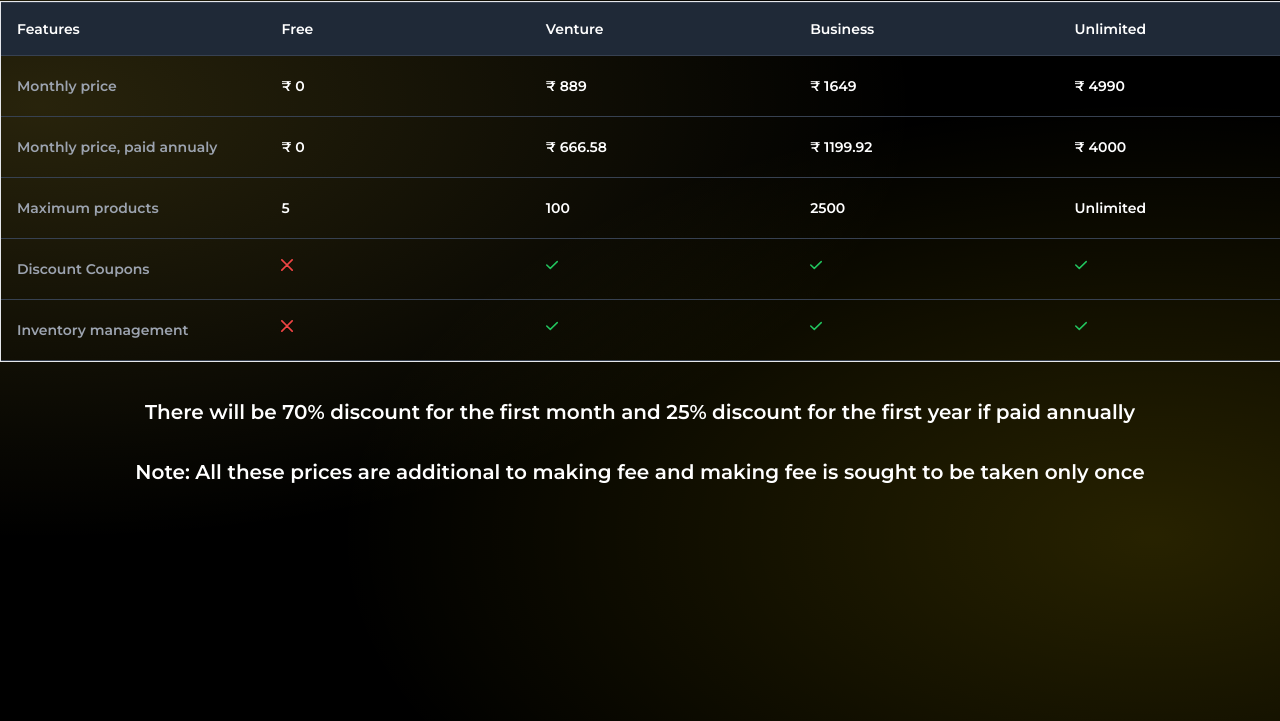
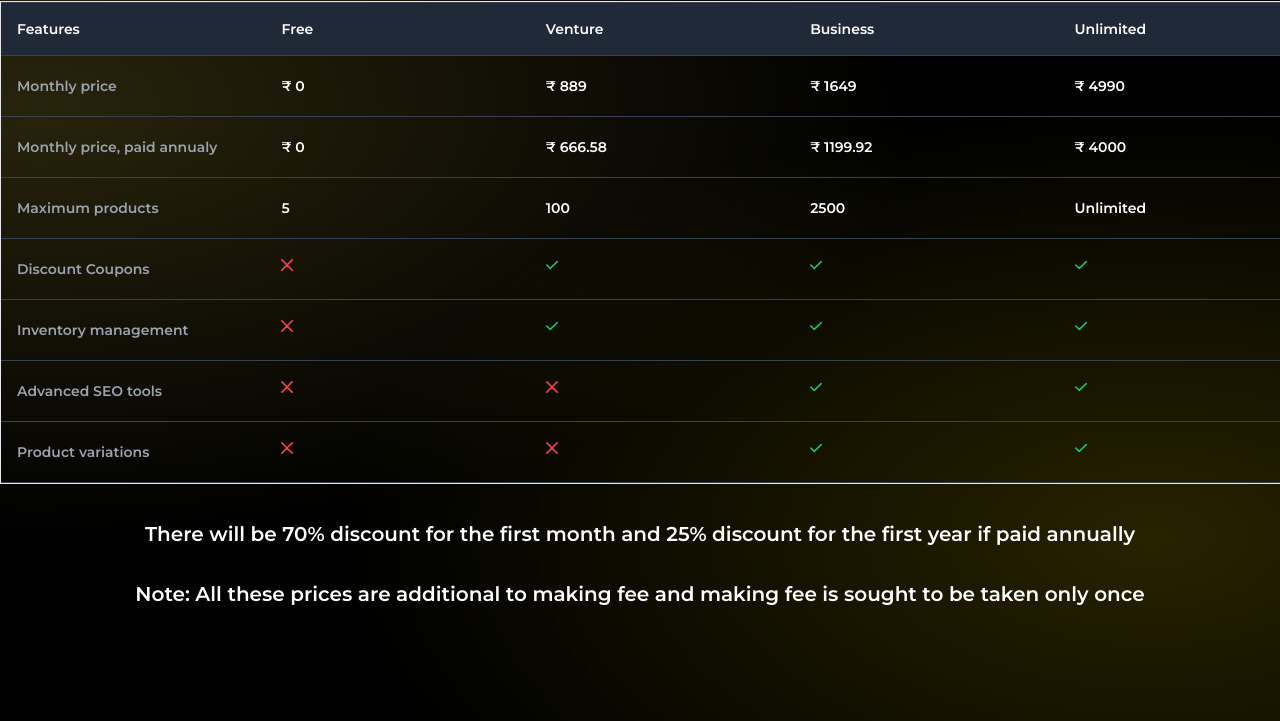
Before and after one commit to VedantAgnihotri/ex6nix-devs, a plain HTML site: page e-commerce.html in a window 1280 px wide. Shown: the part 79-800 px from the top of the page. Drawn offline with nearby package versions, Linux system fonts and the light colour scheme; a web font is replaced by a local one.

Commit message:
Update e-commerce.html

```diff
--- a/e-commerce.html
+++ b/e-commerce.html
@@ -256,6 +256,57 @@ radial-gradient(at 3% 23%, hsla(50, 98%, 64%, 0.159) 0px, transparent 50%);
                 </svg>
             </div>
         </div>
+        <div class="grid grid-cols-5 px-4 py-5 text-xs md:text-sm text-gray-700 border-b border-gray-200 gap-x-16 dark:border-gray-700">
+            <div class="text-gray-500 dark:text-gray-400">Advanced SEO tools</div>
+            <div>
+                <svg class="w-3 h-3 text-red-500" aria-hidden="true" xmlns="http://www.w3.org/2000/svg" fill="none" viewBox="0 0 14 14">
+                    <path stroke="currentColor" stroke-linecap="round" stroke-linejoin="round" stroke-width="2" d="m1 1 6 6m0 0 6 6M7 7l6-6M7 7l-6 6"/>
+                </svg>
+            </div>
+            <div>
+                <svg class="w-3 h-3 text-red-500" aria-hidden="true" xmlns="http://www.w3.org/2000/svg" fill="none" viewBox="0 0 14 14">
+                    <path stroke="currentColor" stroke-linecap="round" stroke-linejoin="round" stroke-width="2" d="m1 1 6 6m0 0 6 6M7 7l6-6M7 7l-6 6"/>
+                </svg>
+            </div>
+
+            <div>
+                <svg class="w-3 h-3 text-green-500" aria-hidden="true" xmlns="http://www.w3.org/2000/svg" fill="none" viewBox="0 0 16 12">
+                    <path stroke="currentColor" stroke-linecap="round" stroke-linejoin="round" stroke-width="2" d="M1 5.917 5.724 10.5 15 1.5"/>
+                </svg>
+            </div>
+
+                        <div>
+                <svg class="w-3 h-3 text-green-500" aria-hidden="true" xmlns="http://www.w3.org/2000/svg" fill="none" viewBox="0 0 16 12">
+                    <path stroke="currentColor" stroke-linecap="round" stroke-linejoin="round" stroke-width="2" d="M1 5.917 5.724 10.5 15 1.5"/>
+                </svg>
+            </div>
+        </div>
+        <div class="grid grid-cols-5 px-4 py-5 text-xs md:text-sm text-gray-700 border-b border-gray-200 gap-x-16 dark:border-gray-700">
+            <div class="text-gray-500 dark:text-gray-400">Product variations</div>
+            <div>
+                <svg class="w-3 h-3 text-red-500" aria-hidden="true" xmlns="http://www.w3.org/2000/svg" fill="none" viewBox="0 0 14 14">
+                    <path stroke="currentColor" stroke-linecap="round" stroke-linejoin="round" stroke-width="2" d="m1 1 6 6m0 0 6 6M7 7l6-6M7 7l-6 6"/>
+                </svg>
+            </div>
+            <div>
+                <svg class="w-3 h-3 text-red-500" aria-hidden="true" xmlns="http://www.w3.org/2000/svg" fill="none" viewBox="0 0 14 14">
+                    <path stroke="currentColor" stroke-linecap="round" stroke-linejoin="round" stroke-width="2" d="m1 1 6 6m0 0 6 6M7 7l6-6M7 7l-6 6"/>
+                </svg>
+            </div>
+
+            <div>
+                <svg class="w-3 h-3 text-green-500" aria-hidden="true" xmlns="http://www.w3.org/2000/svg" fill="none" viewBox="0 0 16 12">
+                    <path stroke="currentColor" stroke-linecap="round" stroke-linejoin="round" stroke-width="2" d="M1 5.917 5.724 10.5 15 1.5"/>
+                </svg>
+            </div>
+
+                        <div>
+                <svg class="w-3 h-3 text-green-500" aria-hidden="true" xmlns="http://www.w3.org/2000/svg" fill="none" viewBox="0 0 16 12">
+                    <path stroke="currentColor" stroke-linecap="round" stroke-linejoin="round" stroke-width="2" d="M1 5.917 5.724 10.5 15 1.5"/>
+                </svg>
+            </div>
+        </div>
+
     </div>
 </div>
 <div class="my-5 mx-5">
```
